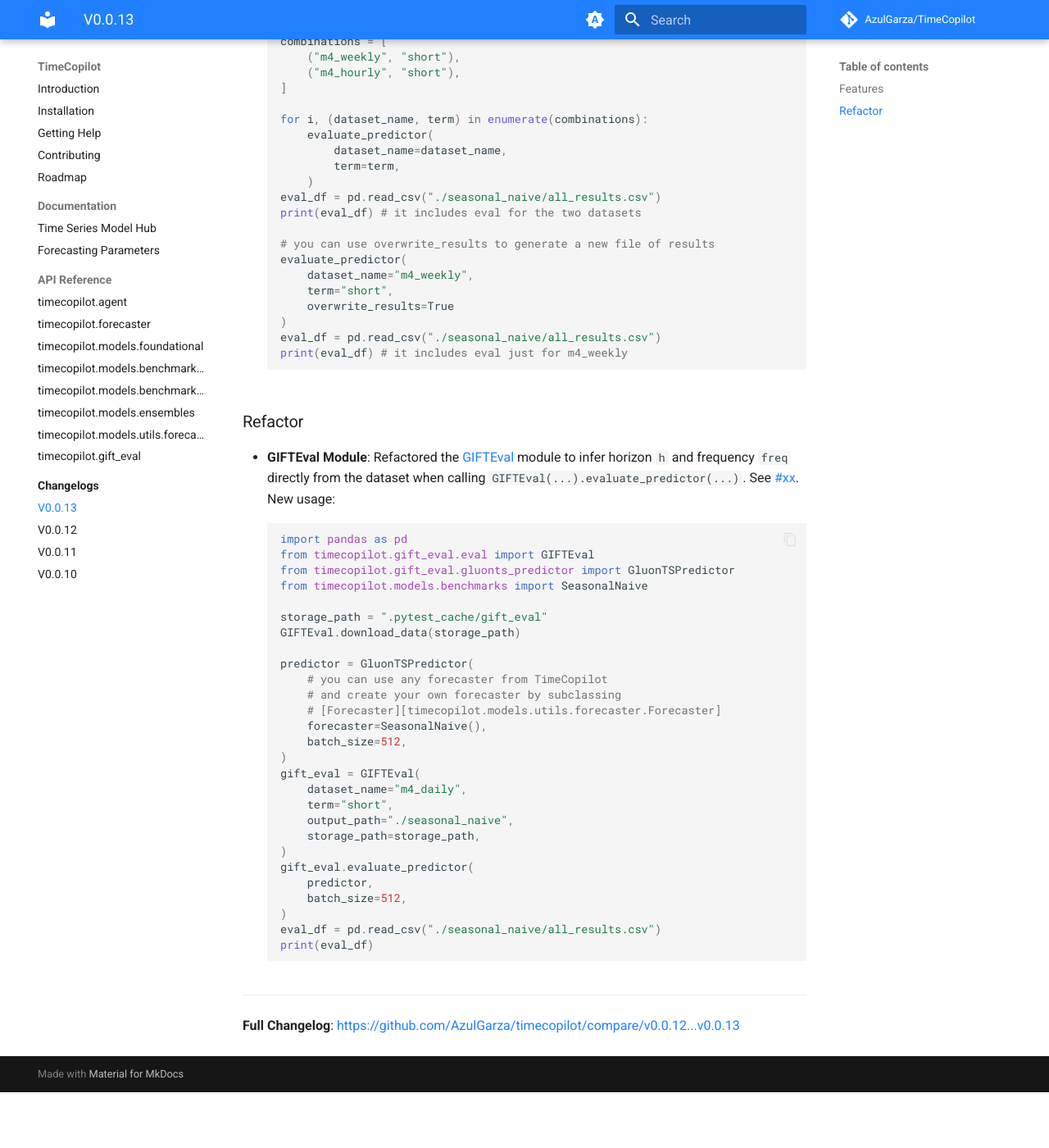
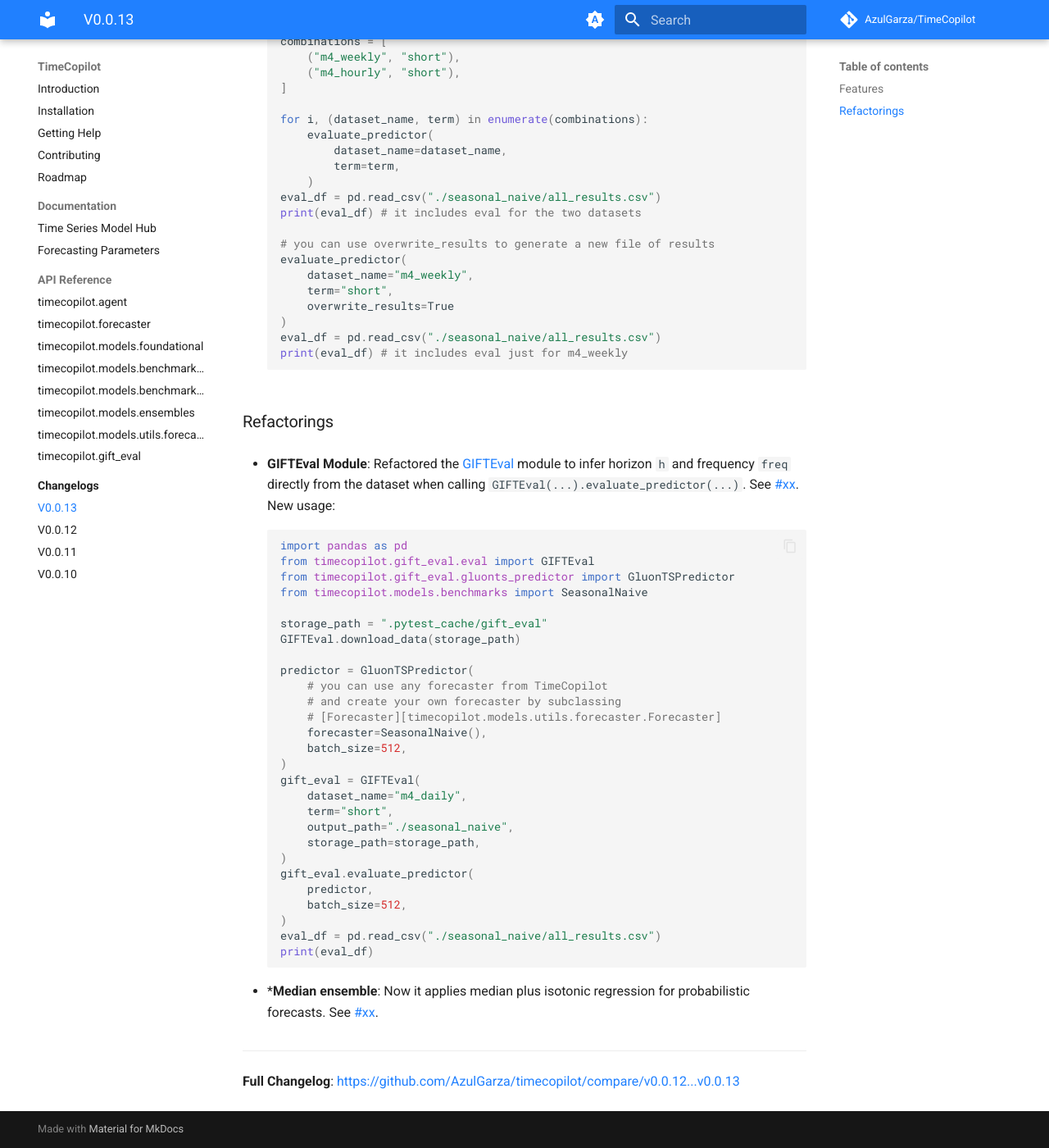
Before and after one commit to mpg05883/timecopilot, an MkDocs documentation site: the page built from docs/changelogs/v0.0.13.md, in a window 1280 px wide and 1400 px high, scrolled down 1100 px. Shown: the whole window at 82% size. Built offline with MkDocs 1.6.1 and Material for MkDocs 9.7.7, drawn with Linux system fonts in a browser that asks for light colours; comment, search, counter and statistics services are not loaded; before the commit the page ends 2432 px from its top, so only the background shows below that.

Commit message:
docs: add changes to changelog

````diff
--- a/docs/changelogs/v0.0.13.md
+++ b/docs/changelogs/v0.0.13.md
@@ -65,7 +65,7 @@
     print(eval_df) # it includes eval just for m4_weekly
     ```
 
-### Refactor
+### Refactorings
 
 * **GIFTEval Module**: Refactored the [GIFTEval](https://github.com/SalesforceAIResearch/gift-eval/) module to infer horizon `h` and frequency `freq` directly from the dataset when calling `GIFTEval(...).evaluate_predictor(...)`. See [#xx](https://github.com/AzulGarza/timecopilot/pull/xx). New usage:
     ```python
@@ -98,6 +98,8 @@
     print(eval_df)
     ```
 
+* ***Median ensemble**: Now it applies median plus isotonic regression for probabilistic forecasts. See [#xx](https://github.com/AzulGarza/timecopilot/pull/xx).
+
 ---
 
 **Full Changelog**: https://github.com/AzulGarza/timecopilot/compare/v0.0.12...v0.0.13
````
